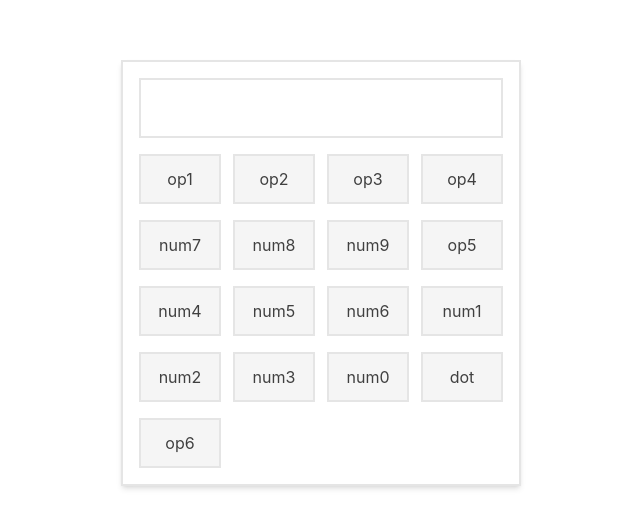
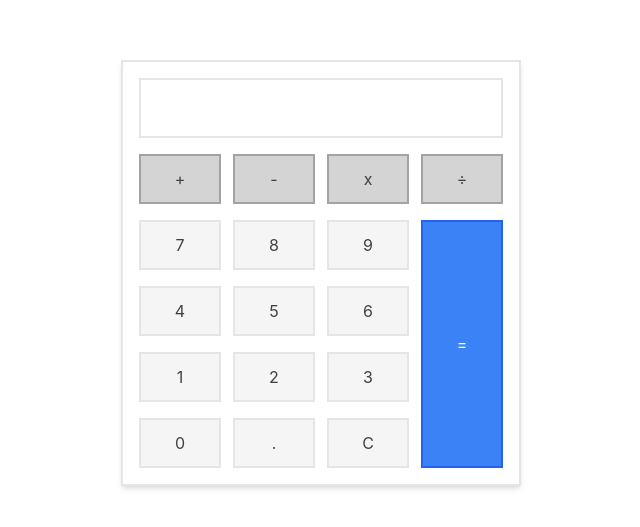
Before and after one commit to neda97e/TrainingFrontEndProject, a React (Create React App) app: page / in a window 1280 px wide. Shown: the part 127-654 px from the top of the page, without its empty margins (319-959 px from the left). Built offline with nearby package versions, Linux system fonts and the light colour scheme.

Commit message:
refactor: remove UI package
remove UI package because it was useless
bring its' file to components package

```diff
--- a/src/App.tsx
+++ b/src/App.tsx
@@ -1,4 +1,4 @@
-import CalculatorPanel from './components/UI/CalculatorPanel';
+import CalculatorPanel from './components/CalculatorPanel';
 
 function App() {
   return <CalculatorPanel />;
--- a/src/components/UI/Button.tsx
+++ b/src/components/Button.tsx
@@ -1,7 +1,7 @@
 import React from 'react';
-import ButtonSt from '../../models/ButtonSt';
-import BUTTONTYPE from '../../models/ButtonType';
-import OPERATOR from '../../models/Operator';
+import ButtonSt from '../models/ButtonSt';
+import ButtonType from '../models/ButtonType';
+import Operator from '../models/Operator';
 
 const Button: React.FC<{
   btn: ButtonSt;
@@ -9,16 +9,16 @@ const Button: React.FC<{
 }> = (props) => {
   const getButtonClasses = () => {
     if (
-      props.btn.type === BUTTONTYPE.OPERATOR &&
-      props.btn.text === OPERATOR.EQU
+      props.btn.type === ButtonType.OPERATOR &&
+      props.btn.text === Operator.EQU
     ) {
       return 'text-white border-2 border-blue-600 bg-blue-500 row-span-4';
     } else if (
-      props.btn.type === BUTTONTYPE.OPERATOR &&
-      props.btn.text === OPERATOR.CLC
+      props.btn.type === ButtonType.OPERATOR &&
+      props.btn.text === Operator.CLC
     ) {
       return 'text-neutral-700 border-2 border-neutral-200 bg-neutral-100 h-[50px]';
-    } else if (props.btn.type === BUTTONTYPE.OPERATOR) {
+    } else if (props.btn.type === ButtonType.OPERATOR) {
       return 'text-neutral-700 border-2 border-neutral-400 bg-neutral-300 h-[50px]';
     } else {
       return 'text-neutral-700 border-2 border-neutral-200 bg-neutral-100 h-[50px]';
--- a/src/components/UI/CalculatorPanel.tsx
+++ b/src/components/CalculatorPanel.tsx
@@ -1,41 +1,36 @@
 import React, { useState } from 'react';
 import Button from './Button';
-import OPERATOR from '../../models/Operator';
-import ButtonSt from '../../models/ButtonSt';
-import BUTTONTYPE from '../../models/ButtonType';
+import Operator from '../models/Operator';
+import ButtonSt from '../models/ButtonSt';
+import ButtonType from '../models/ButtonType';
 
-const operators: string[] = [
-  OPERATOR.SUM,
-  OPERATOR.SUB,
-  OPERATOR.MULT,
-  OPERATOR.DIV
-];
+const fourMainOps: string[] = Object.values(Operator).slice(0, 4);
 
 const calcButtons: ButtonSt[] = [
-  new ButtonSt('op1', OPERATOR.SUM, BUTTONTYPE.OPERATOR),
-  new ButtonSt('op2', OPERATOR.SUB, BUTTONTYPE.OPERATOR),
-  new ButtonSt('op3', OPERATOR.MULT, BUTTONTYPE.OPERATOR),
-  new ButtonSt('op4', OPERATOR.DIV, BUTTONTYPE.OPERATOR),
-  new ButtonSt('num7', '7', BUTTONTYPE.OPERAND),
-  new ButtonSt('num8', '8', BUTTONTYPE.OPERAND),
-  new ButtonSt('num9', '9', BUTTONTYPE.OPERAND),
-  new ButtonSt('op5', OPERATOR.EQU, BUTTONTYPE.OPERATOR),
-  new ButtonSt('num4', '4', BUTTONTYPE.OPERAND),
-  new ButtonSt('num5', '5', BUTTONTYPE.OPERAND),
-  new ButtonSt('num6', '6', BUTTONTYPE.OPERAND),
-  new ButtonSt('num1', '1', BUTTONTYPE.OPERAND),
-  new ButtonSt('num2', '2', BUTTONTYPE.OPERAND),
-  new ButtonSt('num3', '3', BUTTONTYPE.OPERAND),
-  new ButtonSt('num0', '0', BUTTONTYPE.OPERAND),
-  new ButtonSt('dot', '.', BUTTONTYPE.OPERAND),
-  new ButtonSt('op6', OPERATOR.CLC, BUTTONTYPE.OPERATOR)
+  new ButtonSt(Operator.SUM, ButtonType.OPERATOR),
+  new ButtonSt(Operator.SUB, ButtonType.OPERATOR),
+  new ButtonSt(Operator.MULT, ButtonType.OPERATOR),
+  new ButtonSt(Operator.DIV, ButtonType.OPERATOR),
+  new ButtonSt('7', ButtonType.OPERAND),
+  new ButtonSt('8', ButtonType.OPERAND),
+  new ButtonSt('9', ButtonType.OPERAND),
+  new ButtonSt(Operator.EQU, ButtonType.OPERATOR),
+  new ButtonSt('4', ButtonType.OPERAND),
+  new ButtonSt('5', ButtonType.OPERAND),
+  new ButtonSt('6', ButtonType.OPERAND),
+  new ButtonSt('1', ButtonType.OPERAND),
+  new ButtonSt('2', ButtonType.OPERAND),
+  new ButtonSt('3', ButtonType.OPERAND),
+  new ButtonSt('0', ButtonType.OPERAND),
+  new ButtonSt('.', ButtonType.OPERAND),
+  new ButtonSt(Operator.CLC, ButtonType.OPERATOR)
 ];
 
 const CalculatorPanel = () => {
-  const [inputText, setInputText] = useState('');
+  const [inputText, setInputText] = useState<string>('');
 
   const getIndexOfOperator = () => {
-    const results = operators.filter(
+    const results: string[] = fourMainOps.filter(
       (operator) => inputText.indexOf(operator) > 0
     );
     return results.length > 0 ? inputText.indexOf(results[0]) : -1;
@@ -54,13 +49,13 @@ const CalculatorPanel = () => {
       operationIndex + 1
     );
     switch (operator) {
-      case OPERATOR.SUM:
+      case Operator.SUM:
         return firstNumber + secondNumber;
-      case OPERATOR.SUB:
+      case Operator.SUB:
         return firstNumber - secondNumber;
-      case OPERATOR.DIV:
+      case Operator.DIV:
         return firstNumber / secondNumber;
-      case OPERATOR.MULT:
+      case Operator.MULT:
         return firstNumber * secondNumber;
     }
   };
@@ -73,20 +68,20 @@ const CalculatorPanel = () => {
     const text: string = button.textContent!;
 
     // When press 'C'
-    if (text === OPERATOR.CLC) {
+    if (text === Operator.CLC) {
       setInputText('');
     }
     // When press '='
-    else if (text === OPERATOR.EQU) {
+    else if (text === Operator.EQU) {
       if (inputText.length > 0) {
         const calculationRes: number = calculateResult(-1)!;
         setInputText(calculationRes.toString());
       }
     }
     // When press '+', '-', 'x', '÷'
-    else if (type === BUTTONTYPE.OPERATOR) {
+    else if (type === ButtonType.OPERATOR) {
       // User can't import operator at begining or after another operator
-      if (inputText.length > 0 && !operators.includes(inputText.slice(-1))) {
+      if (inputText.length > 0 && !fourMainOps.includes(inputText.slice(-1))) {
         // If there is an operator in the expression it goes for calculation
         // then setting new operation
         const index: number = getIndexOfOperator();
```
